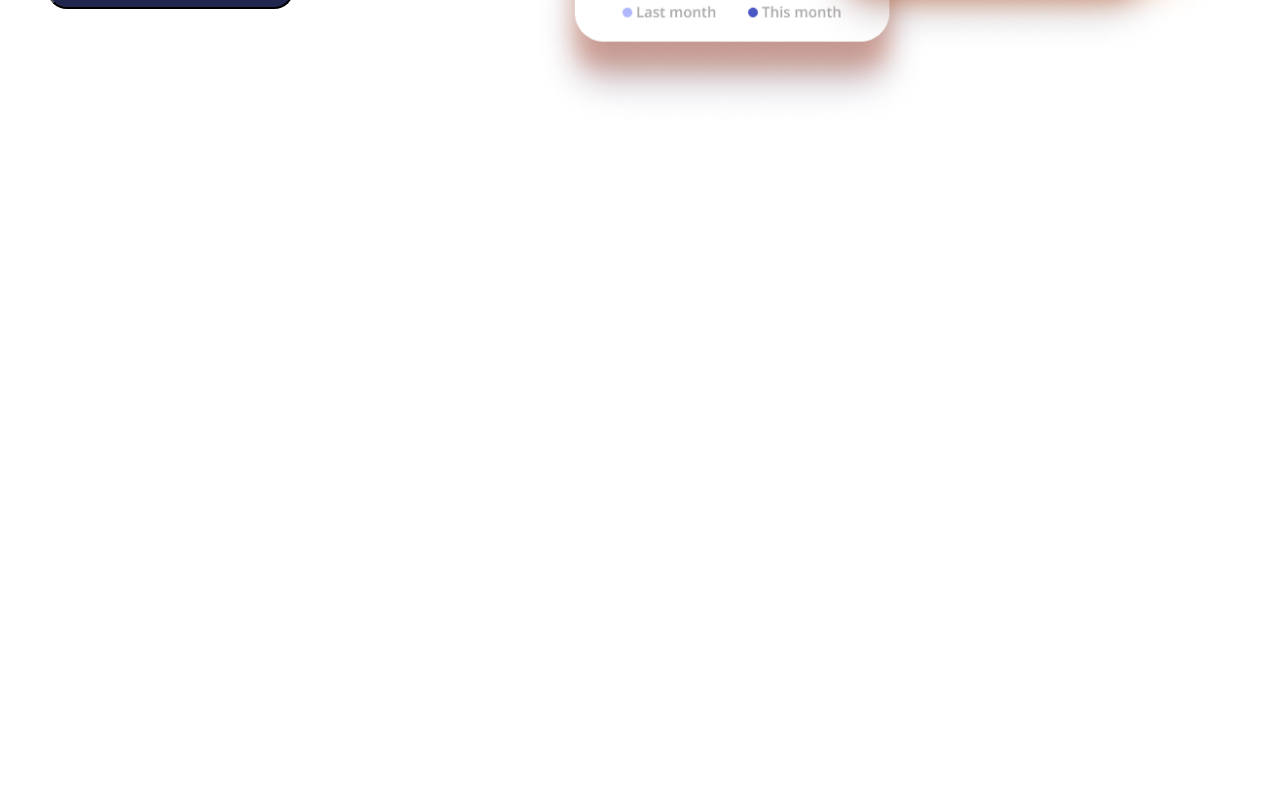
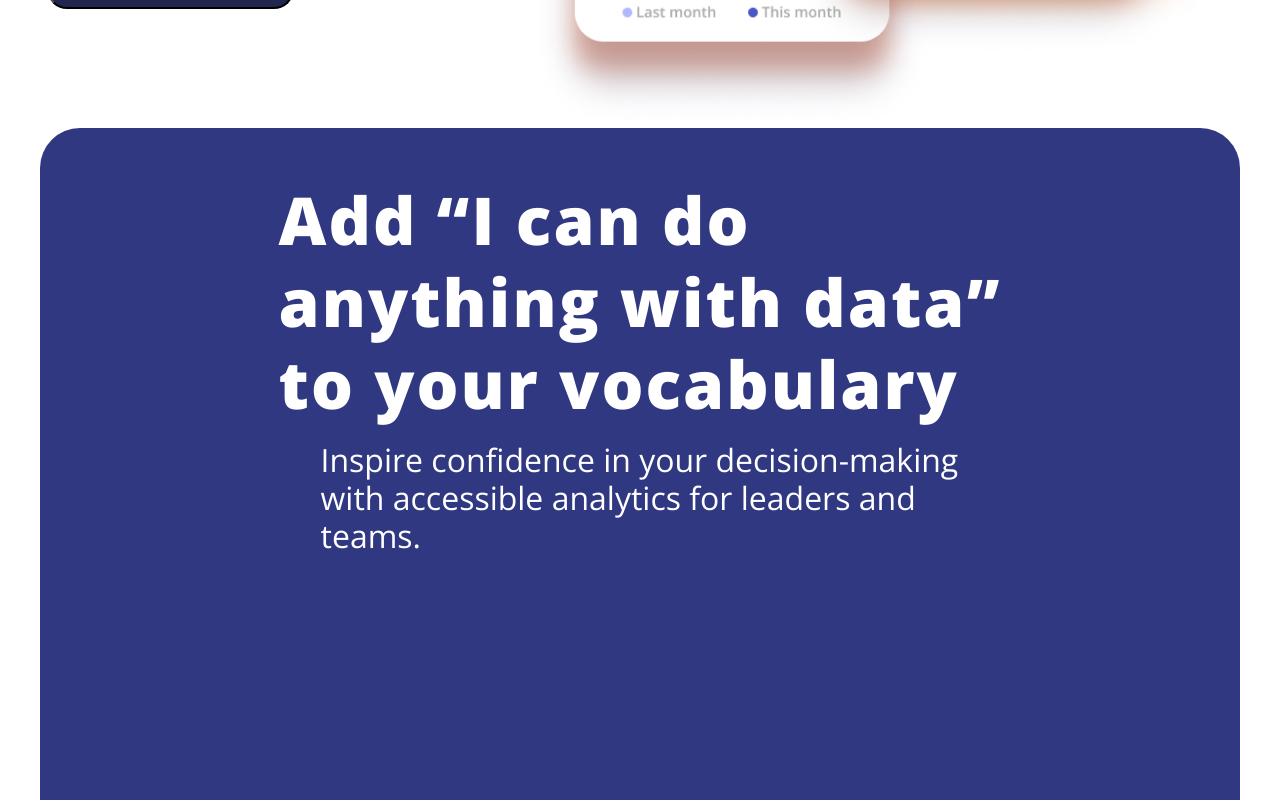
Before and after one commit to vladisulian/klipfolio-practice-, a React (Create React App) app: page / in a window 1280 px wide. Shown: the part 760-1560 px from the top of the page. Before the commit the page ends 888 px from the top, so only its background shows below. Built offline with nearby package versions, Linux system fonts and the light colour scheme.

Commit message:
Crush hero to small components. Add text-content

```diff
--- /dev/null
+++ b/src/Components/Hero/DoWithData/DoWithData.jsx
@@ -0,0 +1,22 @@
+import "./DoWithData.scss";
+const DoWithData = () => {
+  return (
+    <>
+      <section className="doWithData-section">
+        <div className="doWithData__box">
+          {/* <div className="text-content"> */}
+          <h1 className="title">
+            Add “I can do <br /> anything with data” <br /> to your vocabulary
+          </h1>
+          <p className="subtitle">
+            Inspire confidence in your decision-making with accessible analytics
+            for leaders and teams.
+          </p>
+          {/* </div> */}
+        </div>
+      </section>
+    </>
+  );
+};
+
+export default DoWithData;
--- /dev/null
+++ b/src/Components/Hero/DoWithData/DoWithData.scss
@@ -0,0 +1,47 @@
+.doWithData__box {
+  display: flex;
+  flex-direction: column;
+  align-items: center;
+  text-align: center;
+
+  padding-top: 50px;
+
+  width: 1200px;
+  height: 940px;
+
+  margin: 0 auto;
+
+  background-color: #303881;
+  border-radius: 40px;
+}
+
+.doWithData-section .text-content {
+  padding: 50px 250px 0 250px;
+}
+
+.doWithData-section {
+  color: #ffffff;
+}
+
+.doWithData-section .title {
+  text-align: start;
+
+  font-weight: 800;
+  font-size: 66px;
+  line-height: 82px;
+  letter-spacing: 2.04px;
+
+  margin-bottom: 17px;
+}
+
+.doWithData-section .subtitle {
+  text-align: start;
+
+  max-width: 639px;
+  font-size: 32px;
+  line-height: 38px;
+
+  @media screen and (min-width: 1680px) {
+    max-width: 700px
+  }
+}
--- a/src/Components/Hero/Hero.jsx
+++ b/src/Components/Hero/Hero.jsx
@@ -1,25 +1,11 @@
-import image from "./heroImage.jpg";
-import "./Hero.scss";
+import DoWithData from "./DoWithData/DoWithData";
+import SucceedWithData from "./SucceedWithData/SucceedWithData";
 const Hero = () => {
   return (
     <>
       <main className="container">
-        <div className="hero__text-content">
-          <p className="hero__title">Succeed with data</p>
-          <p className="hero__subtitle">
-            PowerMetrics is a lightweight BI tool that helps you explore and
-            share the right insights at the right time.
-          </p>
-
-          <div className="hero__cta-group">
-            <button type="button" className="hero__button">
-              Get PowerMetrics Free
-            </button>
-            <p className="hero__req-demo">Request a demo</p>
-          </div>
-        </div>
-
-        <img src={image} alt="the man" />
+        <SucceedWithData />
+        <DoWithData />
       </main>
     </>
   );
--- /dev/null
+++ b/src/Components/Hero/SucceedWithData/SucceedWithData.jsx
@@ -0,0 +1,29 @@
+import image from "./heroImage.jpg";
+import "./SucceedWithData.scss";
+
+const SucceedWithData = () => {
+  return (
+    <>
+      <section className="succeedWithData-section">
+        <div className="hero__text-content">
+          <p className="hero__title">Succeed with data</p>
+          <p className="hero__subtitle">
+            PowerMetrics is a lightweight BI tool that helps you explore and
+            share the right insights at the right time.
+          </p>
+
+          <div className="hero__cta-group">
+            <button type="button" className="hero__button">
+              Get PowerMetrics Free
+            </button>
+            <p className="hero__req-demo">Request a demo</p>
+          </div>
+        </div>
+
+        <img src={image} alt="the man" />
+      </section>
+    </>
+  );
+};
+
+export default SucceedWithData;
--- a/src/Components/Hero/Hero.scss
+++ b/src/Components/Hero/SucceedWithData/SucceedWithData.scss
@@ -1,12 +1,12 @@
 @import "/src/mixins.scss";
 
-main {
+.succeedWithData-section {
   display: flex;
   justify-content: center;
   align-items: center;
 }
 
-.hero__title {
+.succeedWithData-section .hero__title {
   max-width: 485px;
 
   margin-bottom: 20px;
@@ -21,7 +21,7 @@ main {
   color: #21264f;
 }
 
-.hero__subtitle {
+.succeedWithData-section .hero__subtitle {
   max-width: 445px;
 
   margin-bottom: 50px;
@@ -33,13 +33,13 @@ main {
   color: #21264f;
 }
 
-.hero__button {
+.succeedWithData-section .hero__button {
   @include button;
 
   width: 247px;
 }
 
-.hero__req-demo {
+.succeedWithData-section .hero__req-demo {
   font-weight: 800;
   font-size: 16px;
   line-height: 27px;
@@ -48,7 +48,7 @@ main {
   color: #21264f;
 }
 
-.hero__cta-group {
+.succeedWithData-section .hero__cta-group {
   display: flex;
   align-items: center;
   gap: 15px;
--- a/src/Pages/Homepage/Homepage.jsx
+++ b/src/Pages/Homepage/Homepage.jsx
@@ -6,6 +6,7 @@ const Homepage = () => {
     <>
       <Header />
       <Hero />
+      {/* <Footer/> */}
     </>
   );
 };
```
Also changed, not shown: src/App.scss (line endings or trailing spaces), src/Components/Hero/SucceedWithData/heroImage.jpg (renamed from src/Components/Hero/heroImage.jpg).
